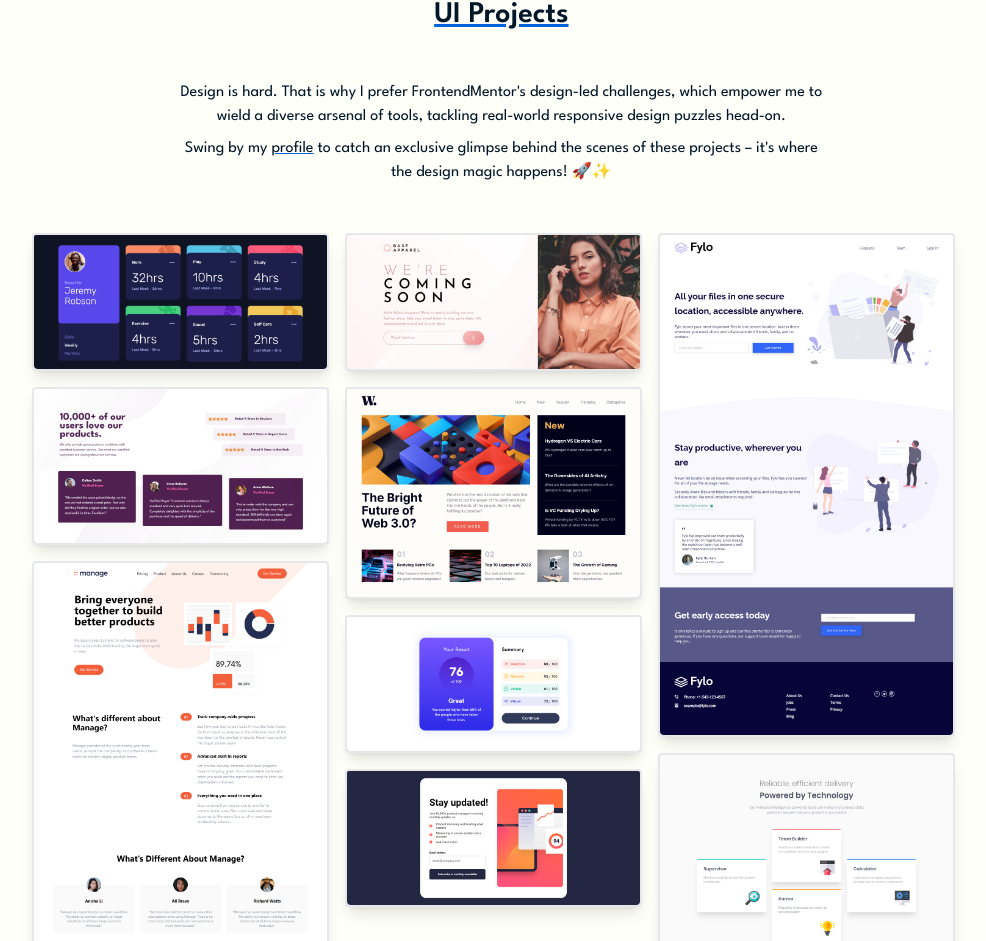
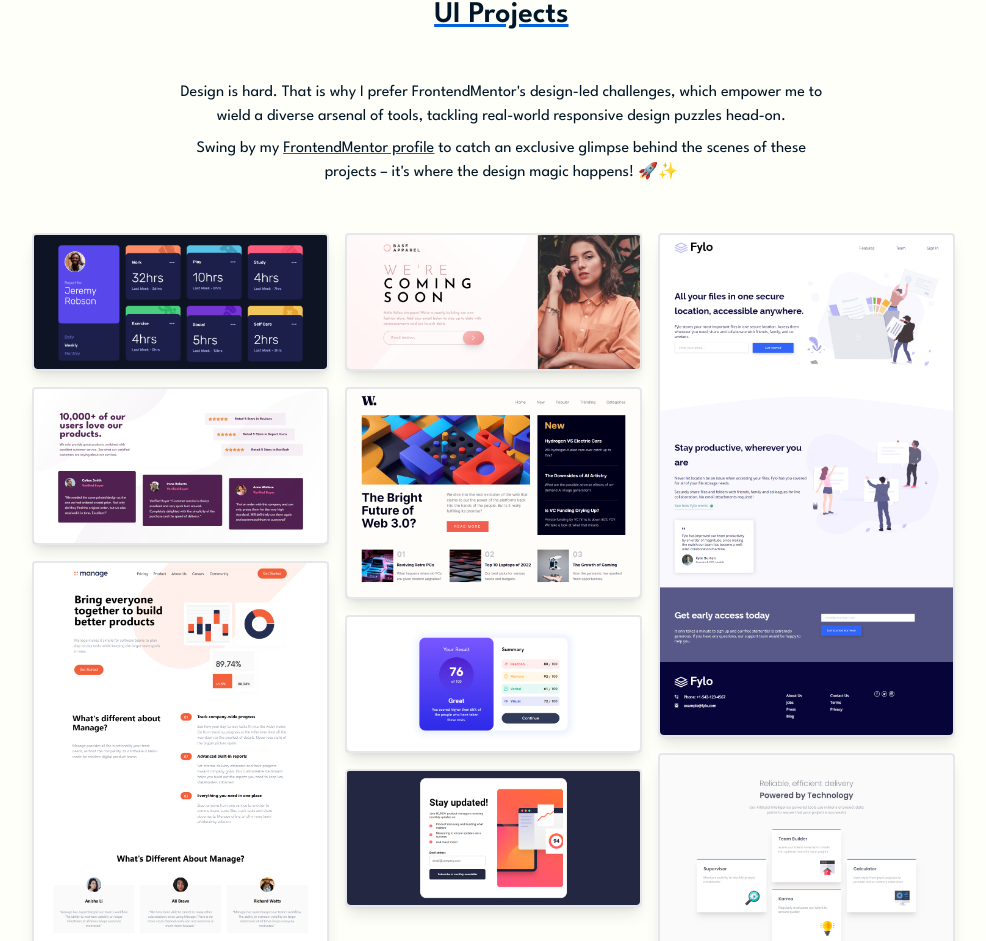
Before and after one commit to sthitaprajna-mishra/myportfoliov1, a React (Vite) app: page / in a window 1280 px wide. Shown: the part 3571-4512 px from the top of the page, without its empty margins (72-1058 px from the left). Built offline with nearby package versions, Linux system fonts and the light colour scheme.

Commit message:
desc update

```diff
--- a/src/components/Projects.jsx
+++ b/src/components/Projects.jsx
@@ -202,7 +202,7 @@ const Projects = () => {
               target="_blank"
               href="https://www.frontendmentor.io/profile/sthitaprajna-mishra"
             >
-              profile
+              FrontendMentor profile
             </a>
           </span>{" "}
           to catch an exclusive glimpse behind the scenes of these projects –
```
